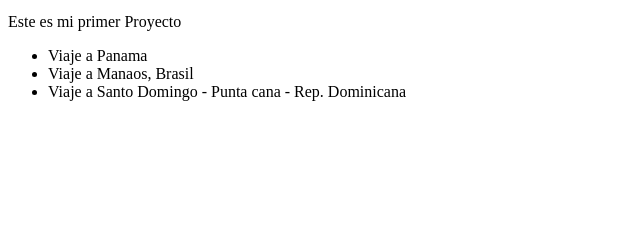
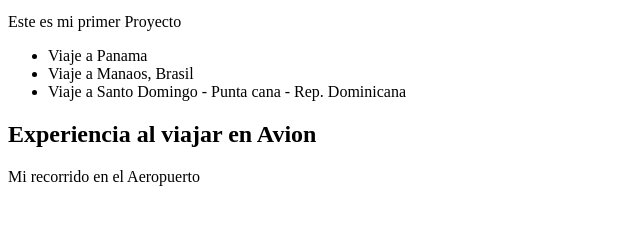
Before and after one commit to BiancaBermudez/primersitioweb, a plain HTML site: page proyectos.html in a window 1280 px wide. Shown: the part 87-312 px from the top of the page, without its empty margins (0-640 px from the left). Drawn offline with Linux system fonts and the light colour scheme.

Commit message:
Actualizando recorridos

```diff
--- a/proyectos.html
+++ b/proyectos.html
@@ -13,8 +13,8 @@
         <li>Viaje a Panama</li>
         <li>Viaje a Manaos, Brasil</li>
         <li>Viaje a Santo Domingo - Punta cana - Rep. Dominicana</li>
-
     </ul>
-
+    <h2>Experiencia al viajar en Avion</h2>
+    <p>Mi recorrido en el Aeropuerto</p>
 </body>
 </html>
```
